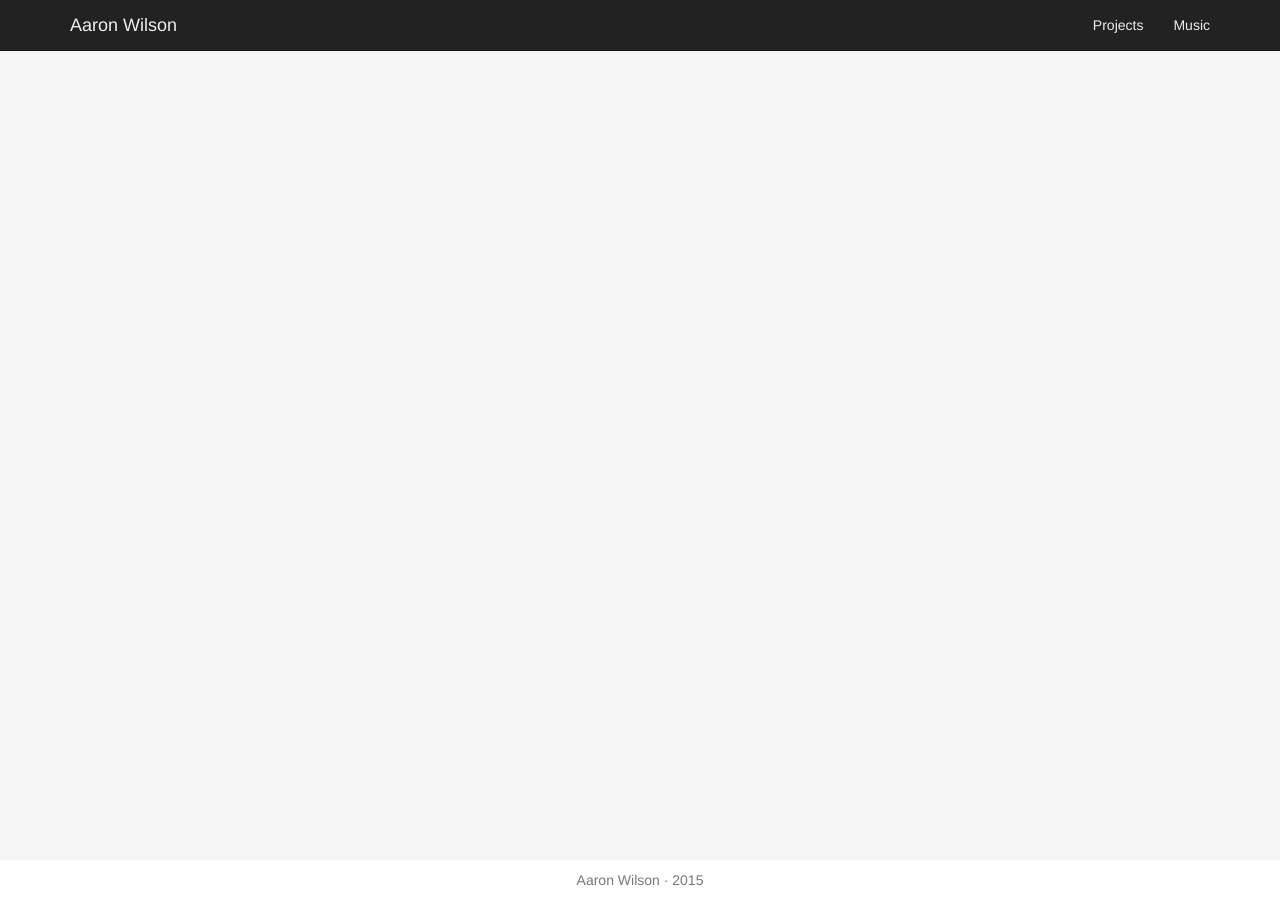
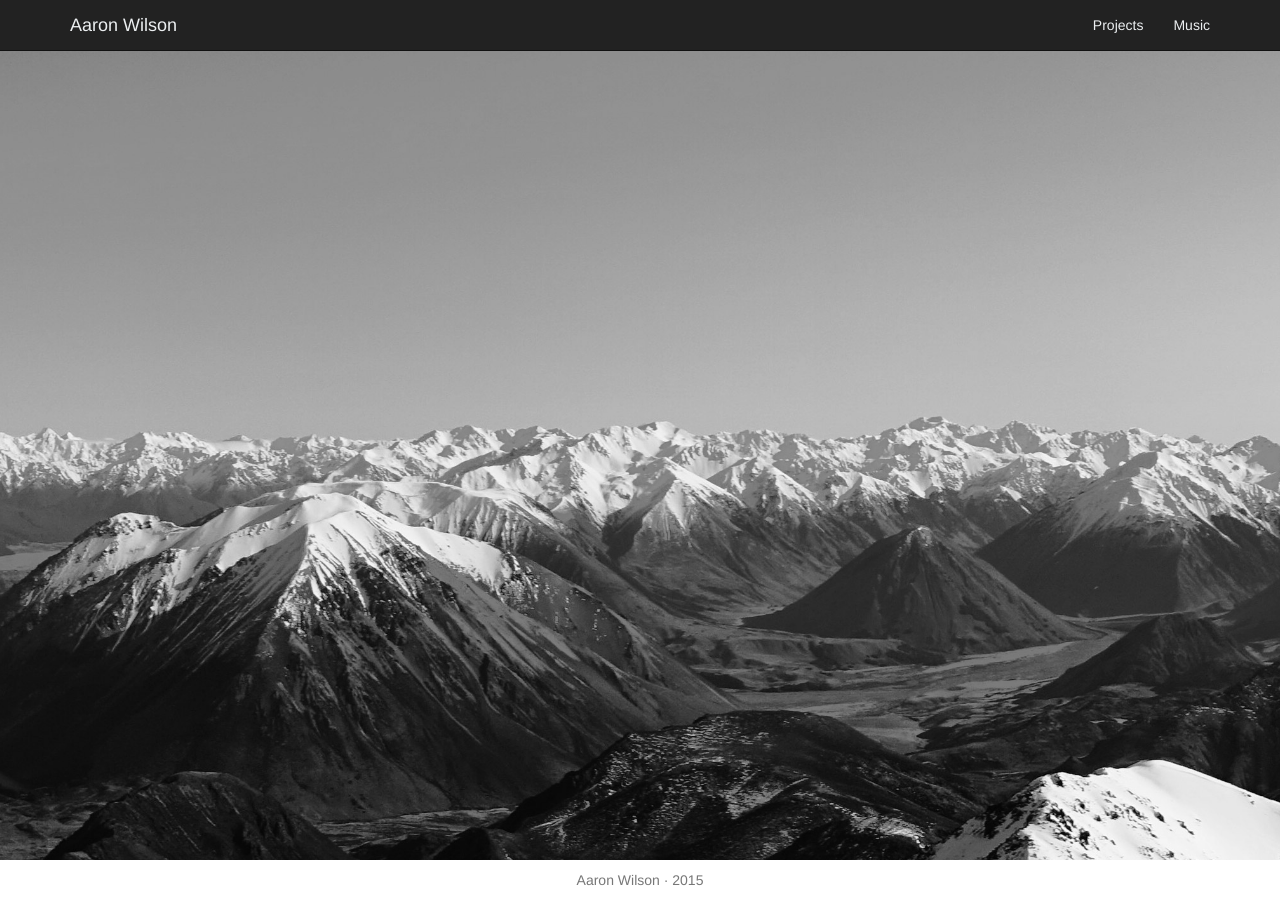
Before and after one commit to aarontwf/limebyte.github.io, a Jekyll site: the page built from index.html, in a window 1280 px wide. Built offline with Jekyll 4.4.1, drawn with Linux system fonts in a browser that asks for light colours; nearby versions of some CDN libraries; the list of posts is cut into pages by our own code.

Commit message:
Add background image.

```diff
--- /dev/null
+++ b/_includes/home_head.html
@@ -0,0 +1,19 @@
+ <head>
+    <meta charset="utf-8">
+    <meta http-equiv="X-UA-Compatible" content="IE=edge">
+    <meta name="viewport" content="width=device-width, initial-scale=1">
+
+    <title>{% if page.title %}{{ site.title }} // {{ page.title }}{% else %}{{ site.title }}{% endif %}</title>
+
+    <!-- Latest compiled and minified CSS -->
+    <link rel="stylesheet" href="https://maxcdn.bootstrapcdn.com/bootstrap/3.3.4/css/bootstrap.min.css">
+    <link rel="stylesheet" href="/assets/css/theme.css">
+    <link rel="stylesheet" href="/assets/css/home.css">
+
+    <!-- HTML5 shim and Respond.js for IE8 support of HTML5 elements and media queries -->
+    <!-- WARNING: Respond.js doesn't work if you view the page via file:// -->
+    <!--[if lt IE 9]>
+        <script src="https://oss.maxcdn.com/html5shiv/3.7.2/html5shiv.min.js"></script>
+        <script src="https://oss.maxcdn.com/respond/1.4.2/respond.min.js"></script>
+    <![endif]-->
+</head>
--- /dev/null
+++ b/_layouts/home.html
@@ -0,0 +1,22 @@
+<!DOCTYPE html>
+<html>
+
+    {% include home_head.html %}
+
+    <body>
+
+        <div class="wrapper">
+            {% include header.html %}
+
+            <div class="container">
+                {{ content }}
+            </div>
+
+            {% include footer.html %}
+        </div>
+
+        {% include scripts.html %}
+
+    </body>
+
+</html>
--- /dev/null
+++ b/assets/css/home.css
@@ -0,0 +1,8 @@
+html {
+    background: url('/assets/img/background.jpg') no-repeat center center;
+    background-size:cover;
+}
+
+body {
+    min-height:100%;
+}
--- a/index.html
+++ b/index.html
@@ -1,4 +1,4 @@
 ---
-layout: default
+layout: home
 permalink: /
 ---
```
Also changed, not shown: assets/img/background.jpg (added).
